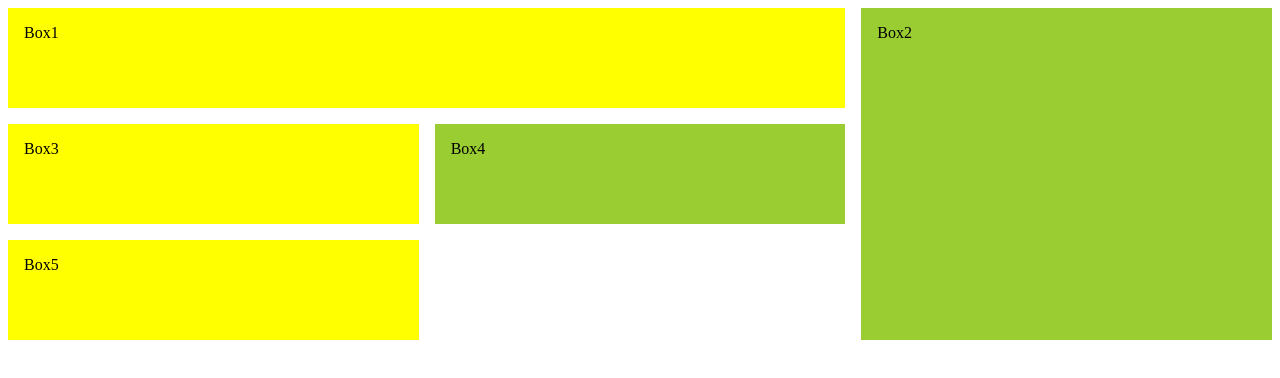
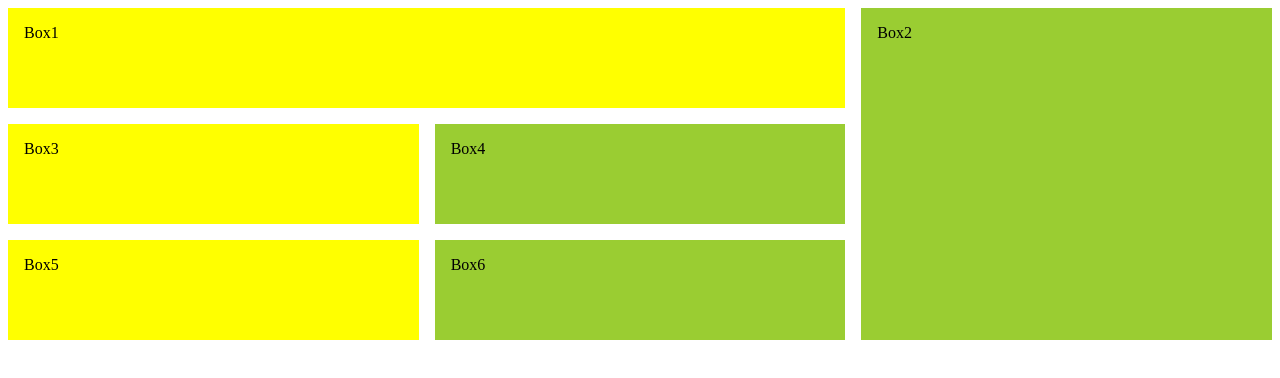
Before and after one commit to gsm0077/gridprac, a plain HTML site: page index.html in a window 1280 px wide. Drawn offline with Linux system fonts and the light colour scheme.

Commit message:
second commit added box6

```diff
--- a/index.html
+++ b/index.html
@@ -14,6 +14,8 @@
         <div class="box box3">Box3</div>
         <div class="box box4">Box4</div>
         <div class="box box5">Box5</div>
+        <div class="box box6">Box6</div>
+
     </div>
 </body>
 </html>
```
